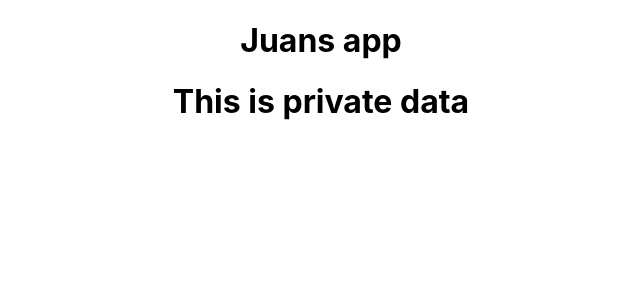
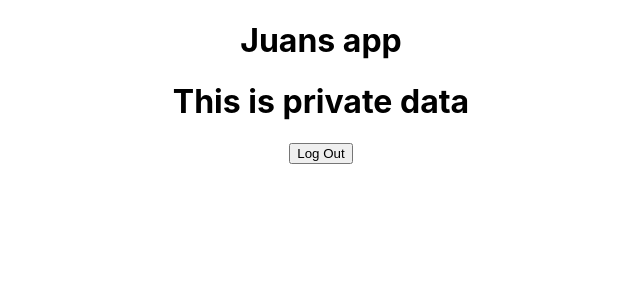
Before and after one commit to bloominstituteoftechnology/web-module-project-client-auth, a React (Create React App) app in the folder friends/: page /private in a window 1280 px wide. Shown: the top 300 px of the page, without its empty margins (319-959 px from the left). Built offline with nearby package versions, Linux system fonts and the light colour scheme; sample sign-in values are in the browser's storage.

Commit message:
log in / log out added

```diff
--- a/friends/src/components/PrivateComponent.js
+++ b/friends/src/components/PrivateComponent.js
@@ -1,7 +1,16 @@
+import { useHistory } from "react-router";
+
 const PrivateComponent = (props) => {
+    const history = useHistory()
+    const logOut = () => {
+        localStorage.removeItem('authtoken')
+        history.push('/login')
+    }
+
     return (
         <div>
             <h1>This is private data</h1>
+            <button onClick={logOut}>Log Out</button>
         </div>
     )
 }
--- a/friends/src/components/PrivateRoute.js
+++ b/friends/src/components/PrivateRoute.js
@@ -4,10 +4,10 @@ import { Route, Redirect } from 'react-router-dom';
 const PrivateRoute = ({ component: Component, ...rest }) => {
     return <Route {...rest} render={(props) => {
         if (localStorage.getItem("authtoken")) {
-            console.log('Welcome, you have permission')
+            alert('Welcome, you have permission')
             return <Component {...props} />
         } else {
-            console.log('you dont have permission!')
+            // alert('Wrong username or password!')
             return <Redirect to="/login" />
         }
     }} />
```
Also changed, not shown: friends/src/components/Login.js (+7 -0 lines).
